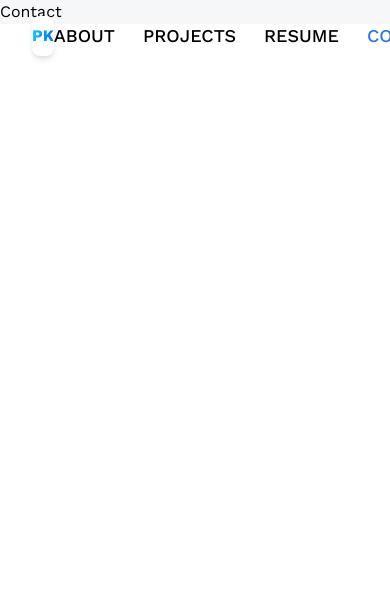
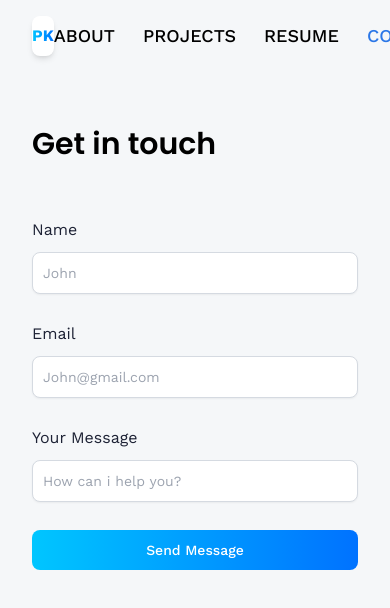
Before and after one commit to kaushipsheridan/Portfolio, a React (Vite) app: page /contact in a window 390 px wide. Shown: the top 608 px of the page. Built offline with nearby package versions, Linux system fonts and the light colour scheme.

Commit message:
Contact Page half done

```diff
--- a/package.json
+++ b/package.json
@@ -10,6 +10,7 @@
     "preview": "vite preview"
   },
   "dependencies": {
+    "@emailjs/browser": "^4.4.1",
     "@react-spring/three": "^9.7.5",
     "@react-three/drei": "^9.120.4",
     "@react-three/fiber": "^8.17.10",
--- a/src/pages/Contact.jsx
+++ b/src/pages/Contact.jsx
@@ -1,10 +1,84 @@
+import React , {useState} from 'react';
+import {useRef} from 'react';
+import emailjs from '@emailjs/browser';
+
 
 const Contact = () => {
+
+    const formRef = useRef(null);
+    //To be used in form
+    const [form, setform] = useState({name: '', email: '', message: ''});
+
+    const [isLoading,setIsLoading] = useState(false);
+
+    //This is handling any change in the form text boxes (eg. inputing values in the text boxes)
+    const handleChange=(e)=>{
+        setform({...form, [e.target.name]: e.target.value});
+    };
+    const handleSubmit=(e)=>
+    {
+        e.preventDefault();
+        setIsLoading(true);
+
+        emailjs.send(
+            import.meta.env.VITE_APP_EMAILJS_SERVICE_ID,
+            import.meta.env.VITE_APP_EMAILJS_TEMPLATE_ID,
+            {
+                from_name: form.name,
+                to_name: "Priyanshu Kaushik",
+                from_email: form.email,
+                to_email: 'priyanshu15112004@gmail.com',
+                message: form.message,
+
+            },
+            import.meta.env.VITE_APP_EMAILJS_PUBLIC_KEY
+        ).then(()=>{
+            setIsLoading(false);
+            //TODO : Show success message
+            //TODO : Hide an Alert
+        }).catch((error)=>{
+            setIsLoading(false);
+            console.log(error);
+            //TODO: SHOW ERROR MESSAGE TO USER
+        })
+
+    };
+
+    const handleFocus=()=>{};
+    const handleBlur=()=>{};
+
+
+
+
     return (
-        <div>
-            <h1>Contact</h1>
+        <section className="relative flex lg:flex-row flex-col max-container">
+            <div className=" flex-1 min-w-[50%] flex flex-col">
+                <h1 className="head-text">Get in touch</h1>
+                <form className="w-full flex flex-col gap-7 mt-14" onSubmit={handleSubmit}>
+                    {/* Name */}
+                    <label className="text-black-500 font-semi-bold">Name
+                        <input type="text" className="input" name="name" placeholder="John" required
+                        value={form.name} onChange={handleChange} onFocus={handleFocus} onBlur={handleBlur}/>
+                    </label>
+                    {/* Email */}
+                    <label className="text-black-500 font-semi-bold">Email
+                        <input type="email" className="input" name="email" placeholder="John@gmail.com" required
+                        value={form.email} onChange={handleChange} onFocus={handleFocus} onBlur={handleBlur}/>
+                    </label>
+                    {/* Message */}
+                    <label className="text-black-500 font-semi-bold">Your Message
+                        <input className="textarea" name="message" placeholder="How can i help you?" required rows={4} disabled={isLoading}
+                        value={form.message} onChange={handleChange} onFocus={handleFocus} onBlur={handleBlur}/>
+                    </label>
 
-        </div>
+                    <button type="submit" onFocus={handleFocus} onBlur={handleBlur} className="btn">
+                        {isLoading ? 'Sending...' : 'Send Message'}
+                    </button>
+                </form>
+            </div>
+
+
+        </section>
     );
 };
 
--- a/src/pages/Home.jsx
+++ b/src/pages/Home.jsx
@@ -27,7 +27,7 @@ const Home = () => {
             screenScale = [0.55, 0.55, 0.55];
 
         }else{
-            screenScale =[70, 70, 70];
+            screenScale =[90, 90, 90];
 
         }
 
```
Also changed, not shown: 1 other file (tests, documents, lock files or other folders).
